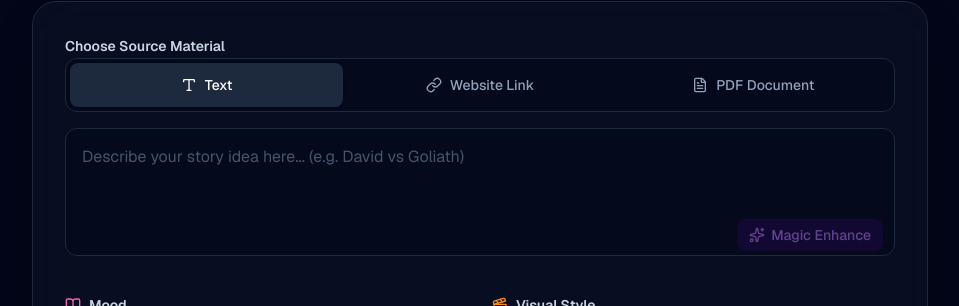
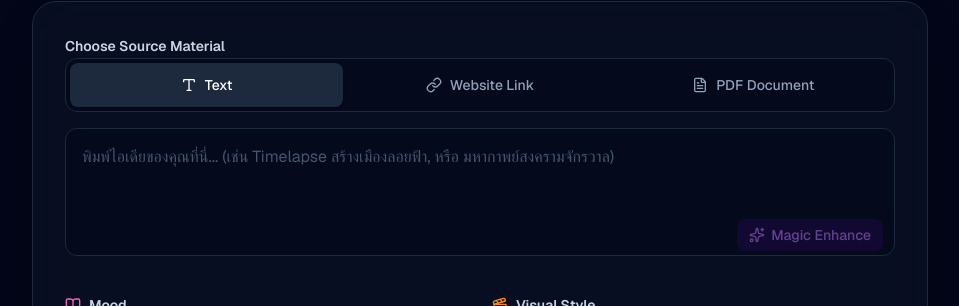
Before and after one commit to Pear2024/ai-video-studio, a Next.js app: page /studio in a window 1280 px wide. Shown: the part 163-469 px from the top of the page, without its empty margins (160-1119 px from the left). Built offline with nearby package versions, Linux system fonts and the light colour scheme.

Commit message:
Add Timelapse as a visual style and update placeholder

```diff
--- a/src/app/studio/page.tsx
+++ b/src/app/studio/page.tsx
@@ -143,7 +143,7 @@ export default function StudioPage() {
                     <textarea
                       value={topic}
                       onChange={(e) => setTopic(e.target.value)}
-                      placeholder="Describe your story idea here... (e.g. David vs Goliath)"
+                      placeholder="พิมพ์ไอเดียของคุณที่นี่... (เช่น Timelapse สร้างเมืองลอยฟ้า, หรือ มหากาพย์สงครามจักรวาล)"
                       className="w-full bg-slate-950/50 border border-slate-800 rounded-xl p-4 text-slate-100 placeholder:text-slate-600 focus:ring-2 focus:ring-purple-500/50 outline-none resize-none h-32 pb-12"
                       data-gramm="false"
                       data-gramm_editor="false"
@@ -211,7 +211,7 @@ export default function StudioPage() {
                   <Clapperboard className="w-4 h-4 text-orange-400" /> Visual Style
                 </label>
                 <select value={style} onChange={(e) => setStyle(e.target.value)} className="w-full bg-slate-950/50 border border-slate-800 rounded-xl p-3 text-slate-100 focus:ring-2 focus:ring-purple-500/50 appearance-none">
-                  <option>Cinematic</option><option>Anime</option><option>Disney Style</option><option>Documentary</option><option>Bible Epic</option><option>Realistic</option><option>Sci-Fi</option>
+                  <option>Cinematic</option><option>Timelapse (วิดีโอเร่งเวลา)</option><option>Anime</option><option>Disney Style</option><option>Documentary</option><option>Bible Epic</option><option>Realistic</option><option>Sci-Fi</option>
                 </select>
               </div>
 
```
